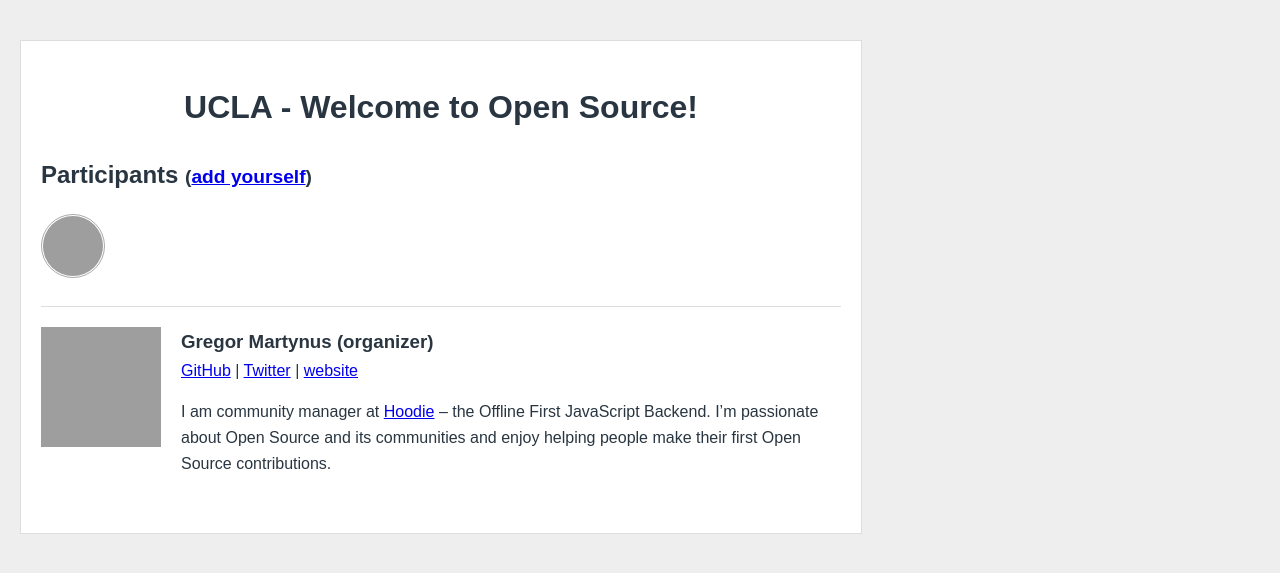
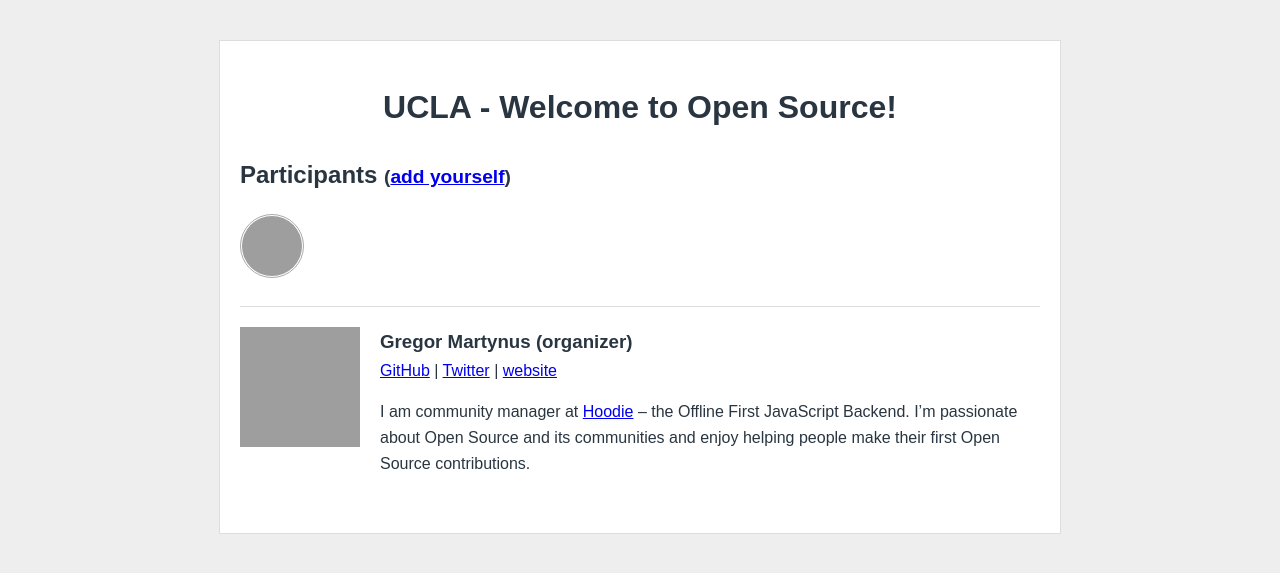
Before and after one commit to welcome-to-open-source/ucla, a Jekyll site: the page built from index.html, in a window 1280 px wide. Shown: the top 573 px of the page. Built offline with Jekyll 4.4.1, drawn with Linux system fonts in a browser that asks for light colours; grey boxes are pictures that could not be loaded.

Commit message:
website - center page content

```diff
--- a/assets/styles.css
+++ b/assets/styles.css
@@ -9,7 +9,7 @@ html {
 .container {
   padding: 20px;
   max-width: 800px;
-  margin: 20px 0;
+  margin: 20px auto;
   background: #fff;
   border: 1px solid #ddd;
 }
```
